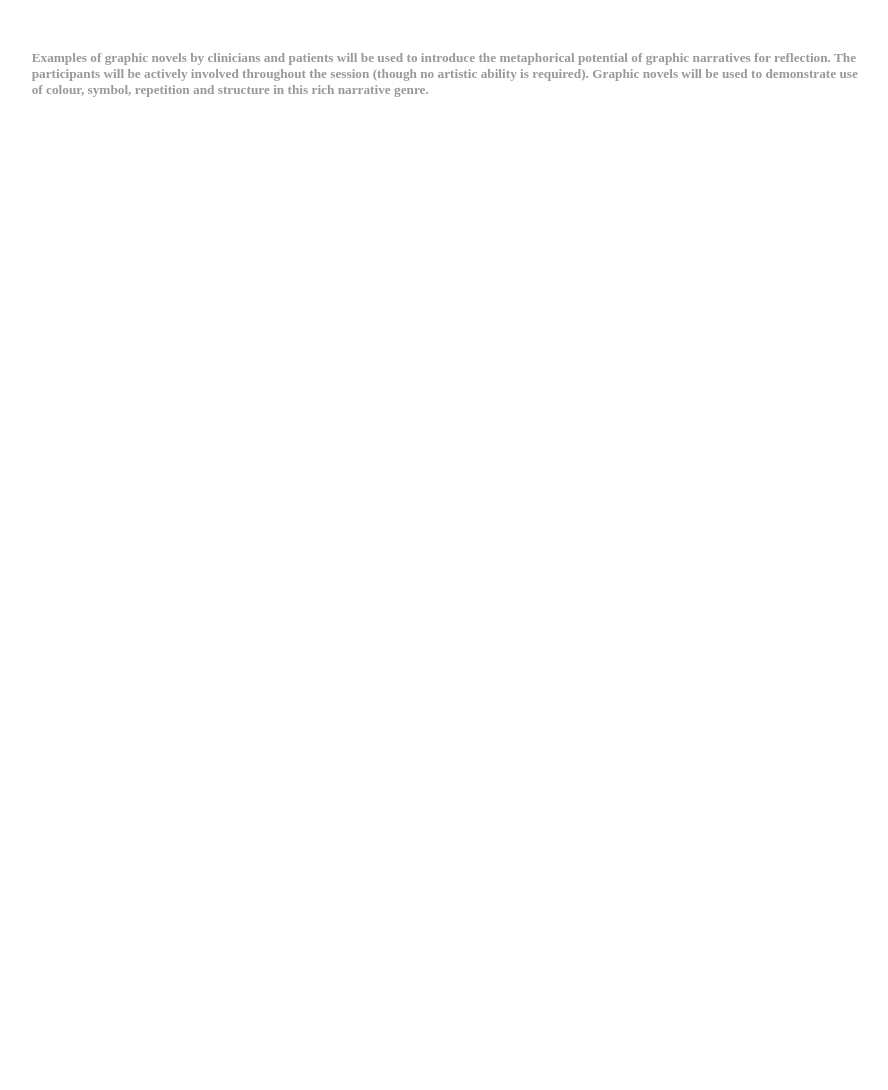
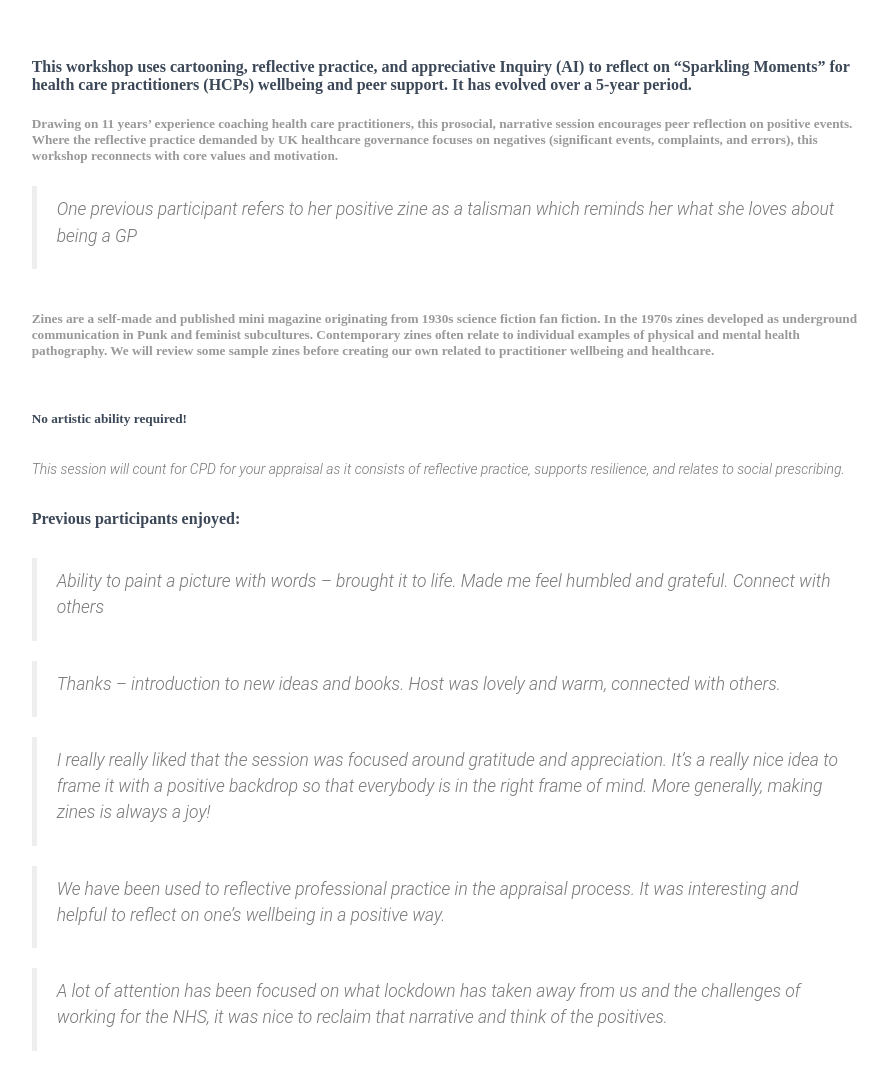
Before and after one commit to lindamiller-co-uk/lindamiller-co-uk.github.io, a Gatsby site: page /Cartooning/Sections/ProductSection in a window 1280 px wide. Shown: the whole page, without its empty margins (192-1080 px from the left). Before the commit the page ends 800 px from the top, so only its background shows below. Built offline with nearby package versions, Linux system fonts and the light colour scheme; Gatsby itself is replaced by a stand-in of ours.

Commit message:
CartooningPageComplete

```diff
--- a/src/pages/Cartooning/Sections/ProductSection.jsx
+++ b/src/pages/Cartooning/Sections/ProductSection.jsx
@@ -7,6 +7,9 @@ import withStyles from "@material-ui/core/styles/withStyles";
 // core components
 import GridContainer from "components/Grid/GridContainer.jsx";
 import GridItem from "components/Grid/GridItem.jsx";
+import Info from "components/Typography/Info.jsx";
+import Quote from "components/Typography/Quote.jsx";
+
 
 import productStyle from "assets/jss/material-kit-react/views/landingPageSections/productStyle.jsx";
 
@@ -17,12 +20,77 @@ class ProductSection extends React.Component {
       <div className={classes.section}>
         <GridContainer justify="center">
           <GridItem xs={12} sm={12} md={8}>
+            <h4 className={classes.title}>
+            This workshop uses cartooning, reflective practice, and appreciative Inquiry (AI) to reflect on “Sparkling Moments” for health care practitioners (HCPs) wellbeing and peer support. It has evolved over a 5-year period.
+            </h4>
             <h5 className={classes.description}>
-            Examples of graphic novels by clinicians and patients will be used to introduce the metaphorical
-            potential of graphic narratives for reflection. The participants will be actively involved throughout
-            the session (though no artistic ability is required). Graphic novels  will be used to demonstrate
-            use of colour, symbol, repetition and structure in this rich narrative genre.
+            Drawing on 11 years’ experience coaching health care practitioners, this prosocial, narrative session encourages peer reflection on positive events. Where the reflective practice demanded by UK healthcare governance focuses on negatives (significant events, complaints, and errors), this workshop reconnects with core values and motivation.
             </h5>
+          </GridItem>
+          <GridItem xs={12} sm={12} md={8}>
+              <div className={classes.typo}>
+                <Quote
+                  text="One previous participant refers to her positive zine as a talisman which reminds her what she loves about being a GP"
+                />
+              </div>
+          </GridItem>
+          <GridItem xs={12} sm={12} md={8}>
+            <h5 className={classes.description}>
+            Zines are a self-made and published mini magazine originating from 1930s science fiction fan fiction. In the 1970s zines developed as underground communication in Punk and feminist subcultures. Contemporary zines often relate to individual examples of physical and mental health pathography. We will review some sample zines before creating our own related to practitioner wellbeing and healthcare.
+            </h5>
+          </GridItem>
+          <GridItem xs={12} sm={12} md={8}>
+            <h5 className={classes.title}>
+            No artistic ability required!
+            </h5>
+          </GridItem>
+          <GridItem xs={12} sm={12} md={8}>
+          <div className={classes.typo}>
+                <div className={classes.note}> </div>
+                <Info>
+                This session will count for CPD for your appraisal as it consists of reflective practice, supports resilience, and relates to social prescribing.
+                </Info>
+                </div>
+          </GridItem>
+          <GridItem xs={12} sm={12} md={8}>
+            <h4 className={classes.title}>
+              Previous participants enjoyed:
+            </h4>
+          </GridItem>
+          <GridItem xs={12} sm={12} md={8}>
+              <div className={classes.typo}>
+                <Quote
+                  text="Ability to paint a picture with words – brought it to life. Made me feel humbled and grateful. Connect with others"
+                />
+              </div>
+          </GridItem>
+          <GridItem xs={12} sm={12} md={8}>
+              <div className={classes.typo}>
+                <Quote
+                  text="Thanks – introduction to new ideas and books. Host was lovely and warm, connected with others."
+                />
+              </div>
+          </GridItem>
+          <GridItem xs={12} sm={12} md={8}>
+              <div className={classes.typo}>
+                <Quote
+                  text="I really really liked that the session was focused around gratitude and appreciation. It’s a really nice idea to frame it with a positive backdrop so that everybody is in the right frame of mind. More generally, making zines is always a joy!"
+                />
+              </div>
+          </GridItem>
+          <GridItem xs={12} sm={12} md={8}>
+              <div className={classes.typo}>
+                <Quote
+                  text="We have been used to reflective professional practice in the appraisal process. It was interesting and helpful to reflect on one’s wellbeing in a positive way."
+                />
+              </div>
+          </GridItem>
+          <GridItem xs={12} sm={12} md={8}>
+              <div className={classes.typo}>
+                <Quote
+                  text="A lot of attention has been focused on what lockdown has taken away from us and the challenges of working for the NHS, it was nice to reclaim that narrative and think of the positives."
+                />
+              </div>
           </GridItem>
         </GridContainer>
       </div>
```
Also changed, not shown: src/pages/Cartooning/Cartooning.jsx (+4 -4 lines), src/assets/img/ComicsOverlay.png (added).
